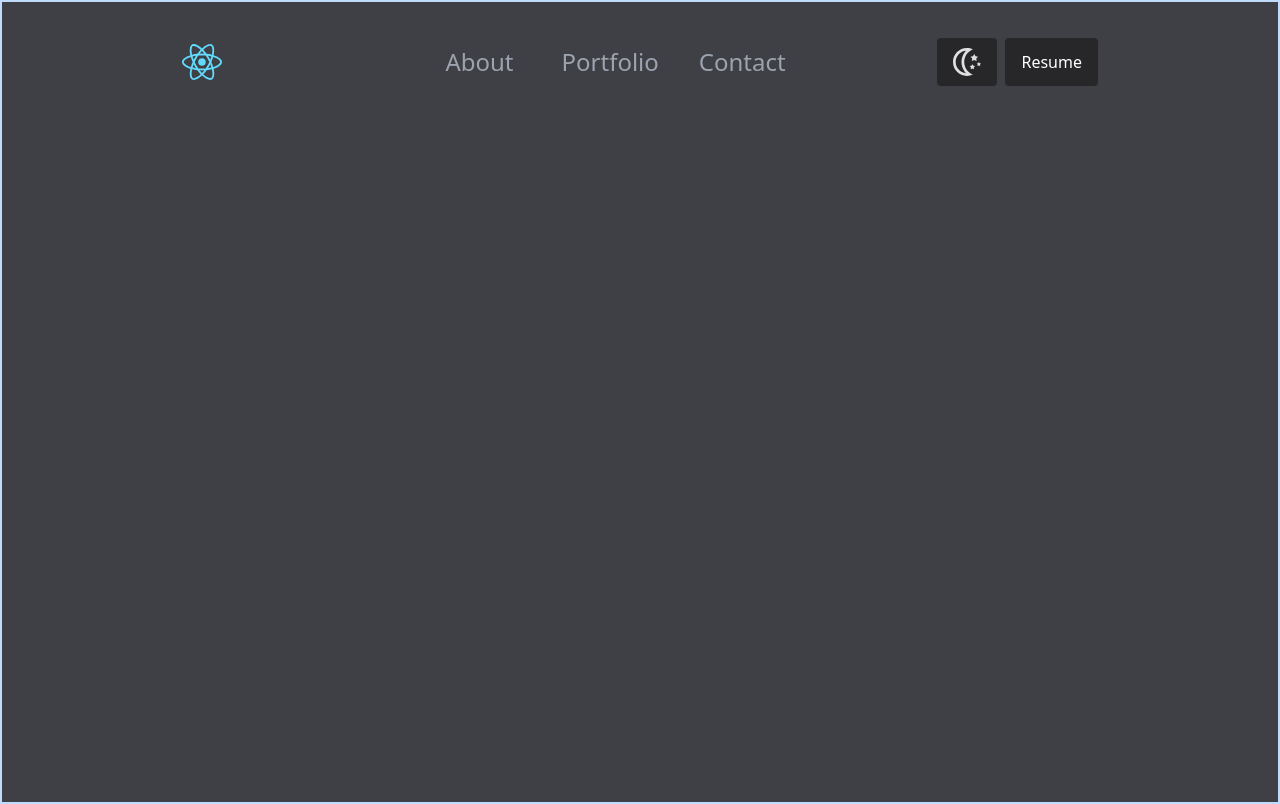
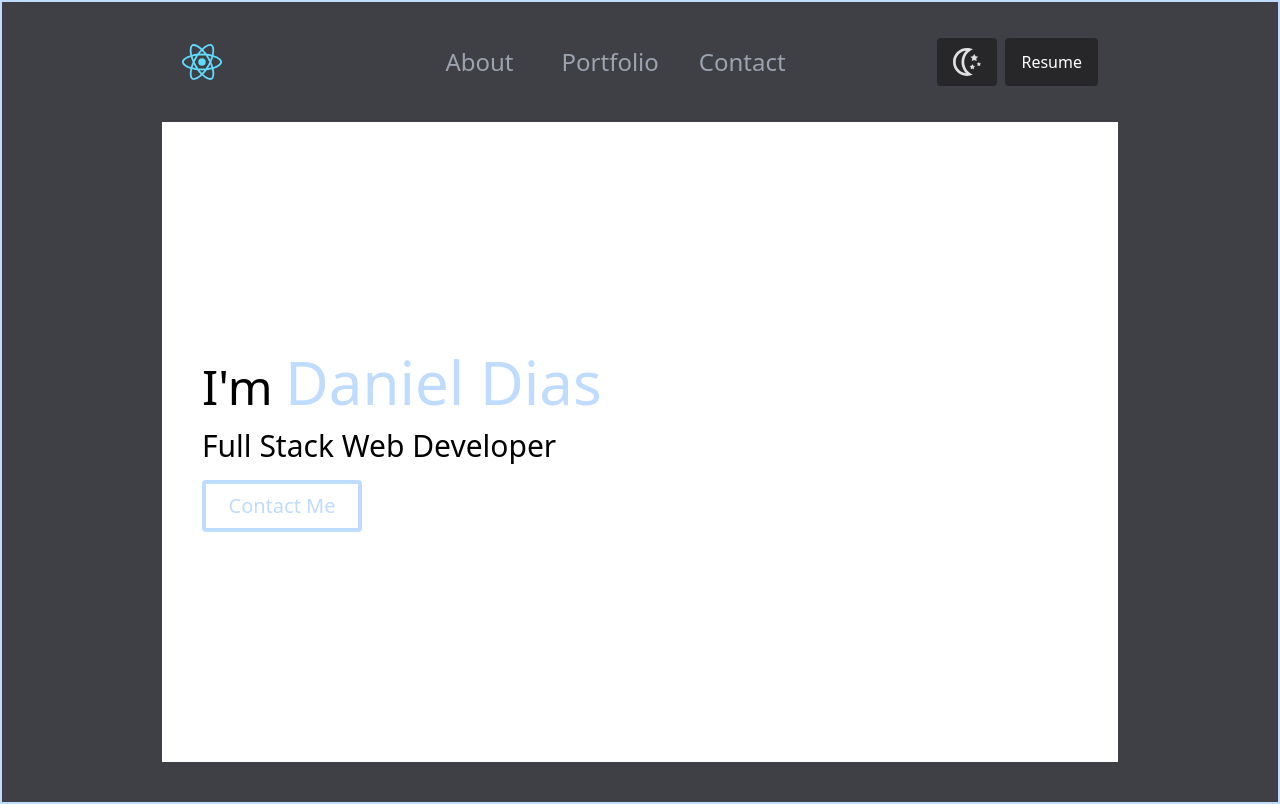
Before and after one commit to danielferreira-dias/my-portfolio-react-vite, a React (Vite) app: page / in a window 1280 px wide. Built offline with nearby package versions, Linux system fonts and the light colour scheme.

Commit message:
Slight update for the first section of the page

```diff
--- a/src/App.jsx
+++ b/src/App.jsx
@@ -8,8 +8,19 @@ function App() {
 
 
   return (
-    <div className="flex h-screen px-5 sm:px-10 xl:px-40 2xl:px-60 py-5">
+    <div className="flex flex-col h-screen px-5 sm:px-10 xl:px-40 2xl:px-80 py-5">
       <Navbar></Navbar>
+      <section className="w-full h-svh my-5 ">
+        <div className="w-full h-full bg-white">
+          <div className='flex items-start xs:items-center justify-center xs:justify-normal h-fit xs:h-full mx-5 lg:mx-10'>
+            <div className='flex flex-col gap-y-4 my-10 xs:my-0'>
+              <p className="text-xl sm:text-2xl lg:text-5xl">I'm <span className="text-2xl sm:text-3xl lg:text-6xl text-primary">Daniel Dias</span></p>
+              <p className="text-lg sm:text-xl lg:text-3xl">Full Stack Web Developer</p>
+              <button className='w-40 text-sm sm:text-xl border-4 rounded border-primary text-primary p-2'>Contact Me</button>
+            </div>
+          </div>
+        </div>
+      </section>
     </div>
   );
 }
--- a/tailwind.config.js
+++ b/tailwind.config.js
@@ -25,6 +25,11 @@ export default {
       // => @media (min-width: 1536px) { ... }
 
     },
+    extend: {
+      colors: {
+        'primary': '#BFDBFE',
+      },
+    },
   },
   plugins: [],
 }
```
